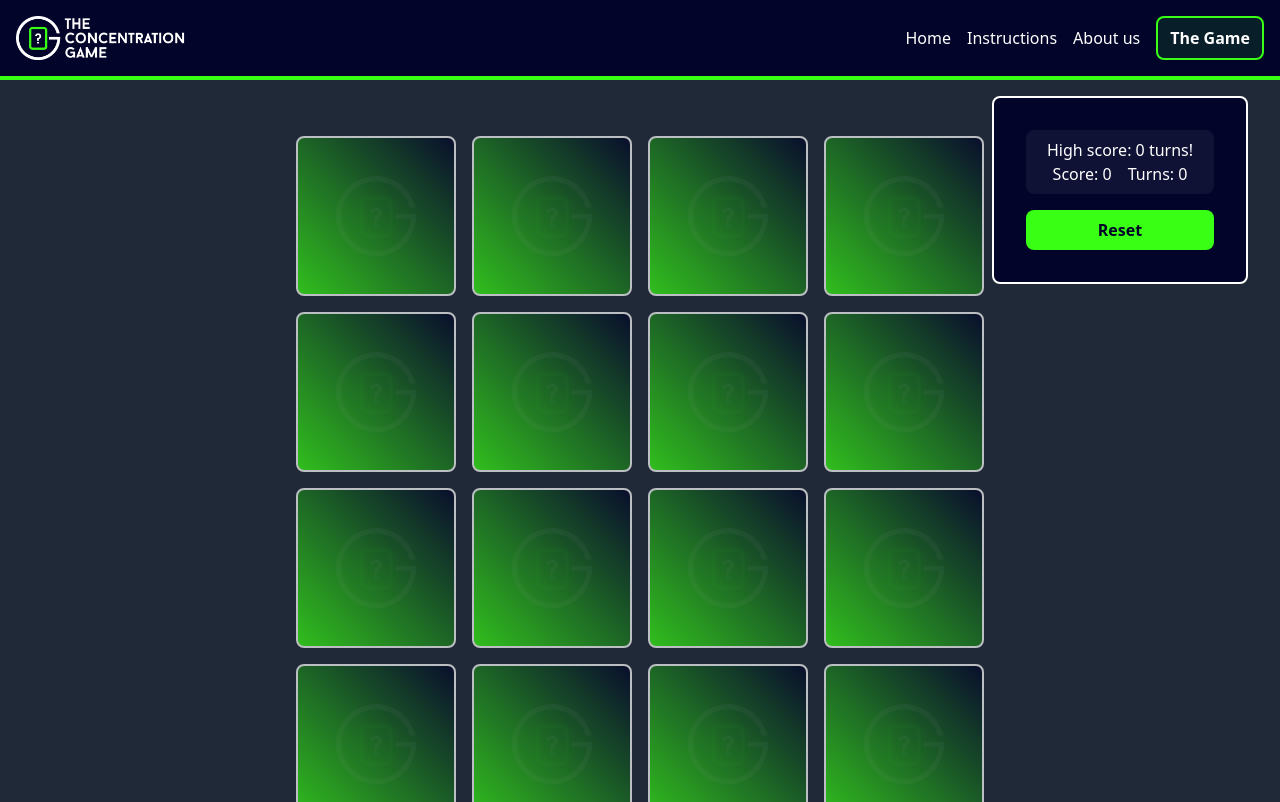
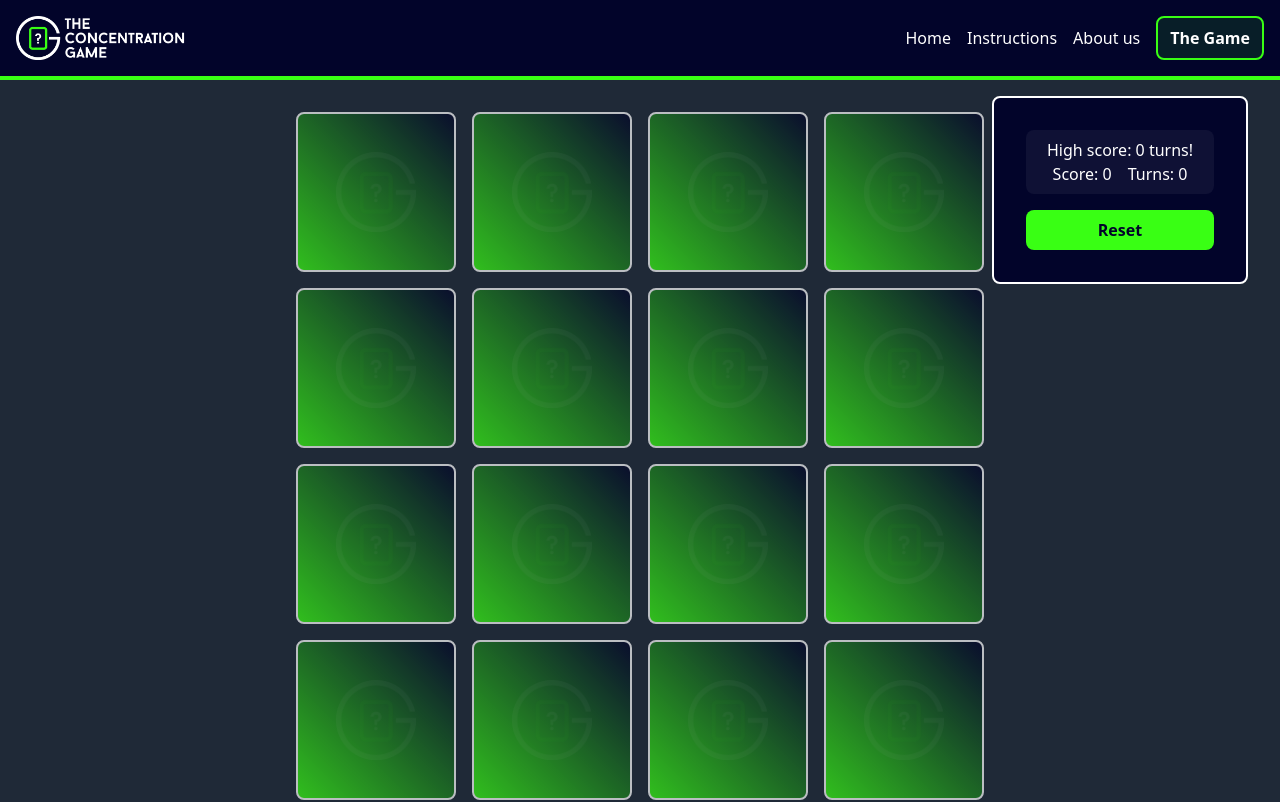
Before and after one commit to rAskVAL/theconcentrationgame, a React (Vite) app: page /play in a window 1280 px wide. Shown: the top 802 px of the page. Built offline with nearby package versions, Linux system fonts and the light colour scheme; grey boxes are pictures that could not be loaded.

Commit message:
fixed small bug

```diff
--- a/src/layout/AppLayout.jsx
+++ b/src/layout/AppLayout.jsx
@@ -6,7 +6,7 @@ export default function AppLayout() {
   return (
     <div className="flex min-h-[100dvh] flex-col justify-between">
       <Navbar />
-      <main className="h-full">
+      <main>
         <Outlet />
       </main>
       <Footer />
--- a/src/pages/Play.jsx
+++ b/src/pages/Play.jsx
@@ -127,8 +127,8 @@ export default function Play() {
   }, [gameState.firstCard, gameState.secondCard]);
 
   return (
-    <div className="relative my-4 flex h-full flex-col-reverse items-center justify-center overflow-hidden px-4 py-10">
-      <div className="relative grid w-full grid-cols-2  grid-rows-4 gap-4  sm:w-fit sm:grid-cols-3 md:grid-cols-4">
+    <div className="relative my-4 flex h-full flex-col-reverse items-center justify-center overflow-hidden px-4">
+      <div className="relative my-4 grid w-full grid-cols-2  grid-rows-4 gap-4  sm:w-fit sm:grid-cols-3 md:grid-cols-4">
         {gameState.cardDeck.map((card, index) => (
           <Card
             key={index}
```
